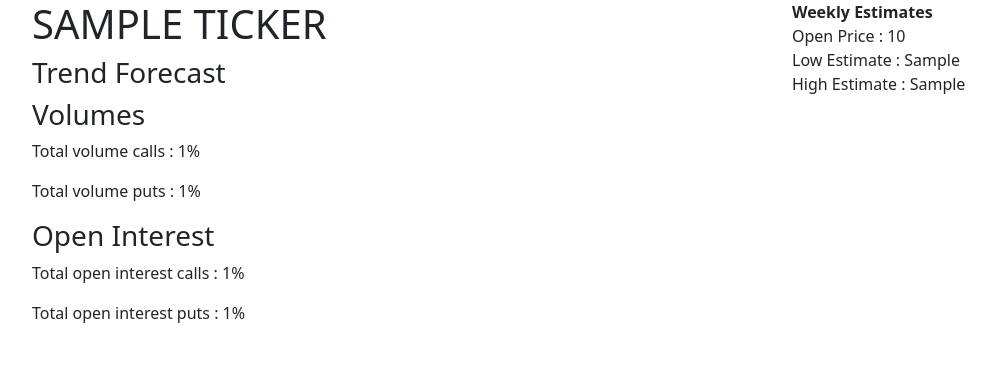
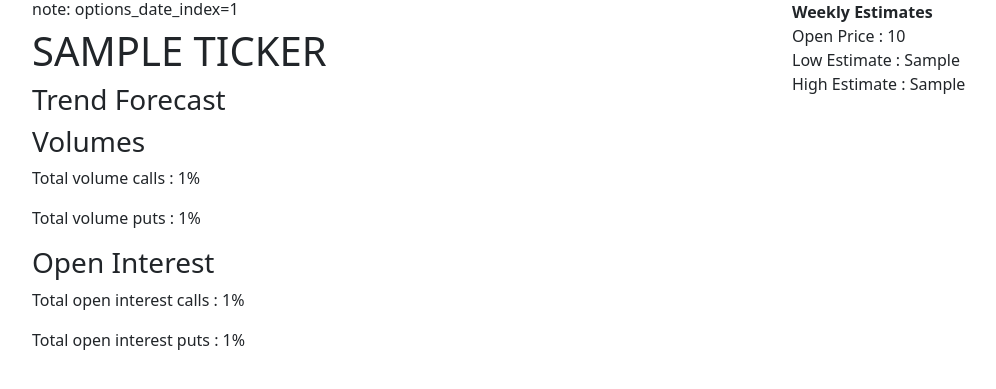
Before and after one commit to Freditansari/stockAnalyzer, a Flask app: template templates/chart.html in a window 1280 px wide. Shown: the top 389 px of the page, without its empty margins (50-1046 px from the left). Run offline with Flask 2, Linux system fonts and the light colour scheme; the template is opened without the code that fills it: most values are stand-ins (such as "Sample title", 1, 10 or a date in 2020); some libraries are stand-ins or nearby versions.

Commit message:
Update chart.html

```diff
--- a/templates/chart.html
+++ b/templates/chart.html
@@ -12,6 +12,7 @@
 <div class="container justify-content-center">
     <div class="row">
       <div class="col-lg-8 col-md-8 col-sm-12">
+           <h6>note: options_date_index=1</h6>
           <h1>{{ ticker.upper() }}</h1>
         <h3>Trend Forecast </h3>
         <div id='trend_chart_output' ></div>
```
